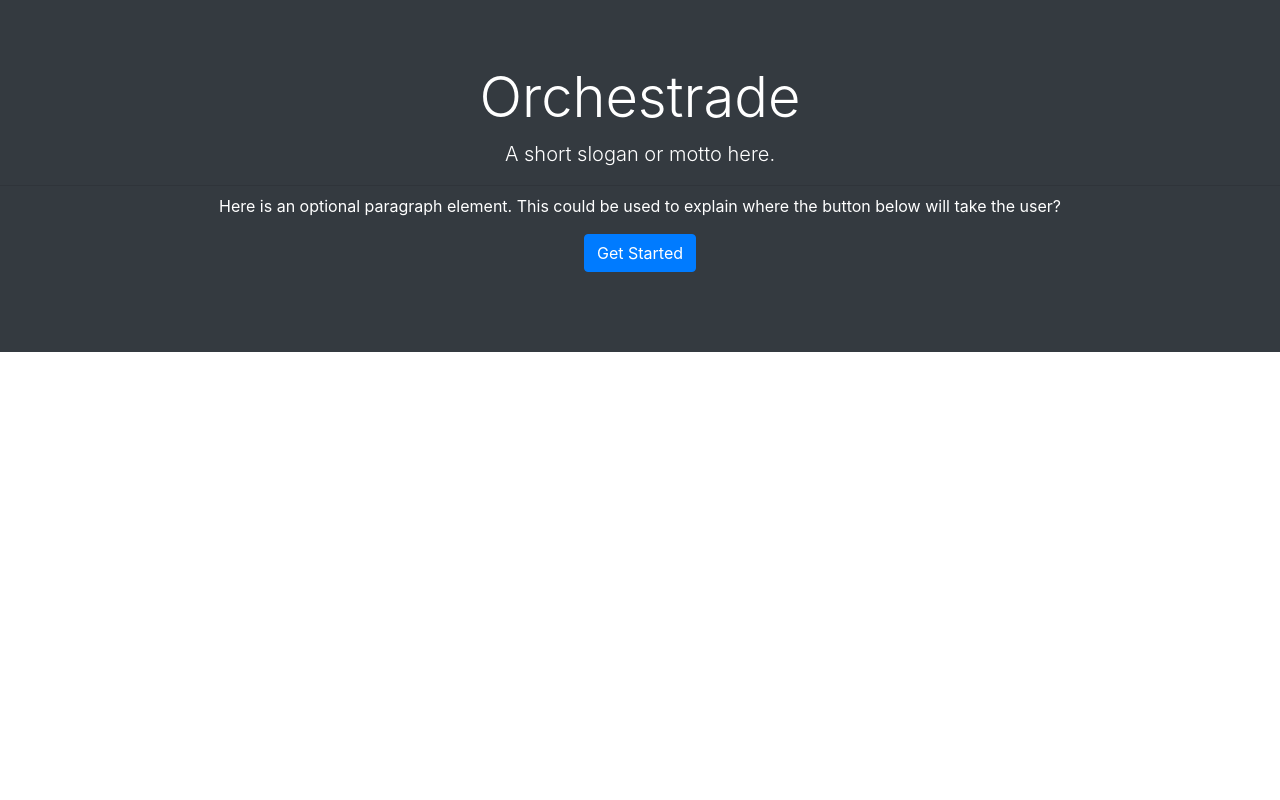
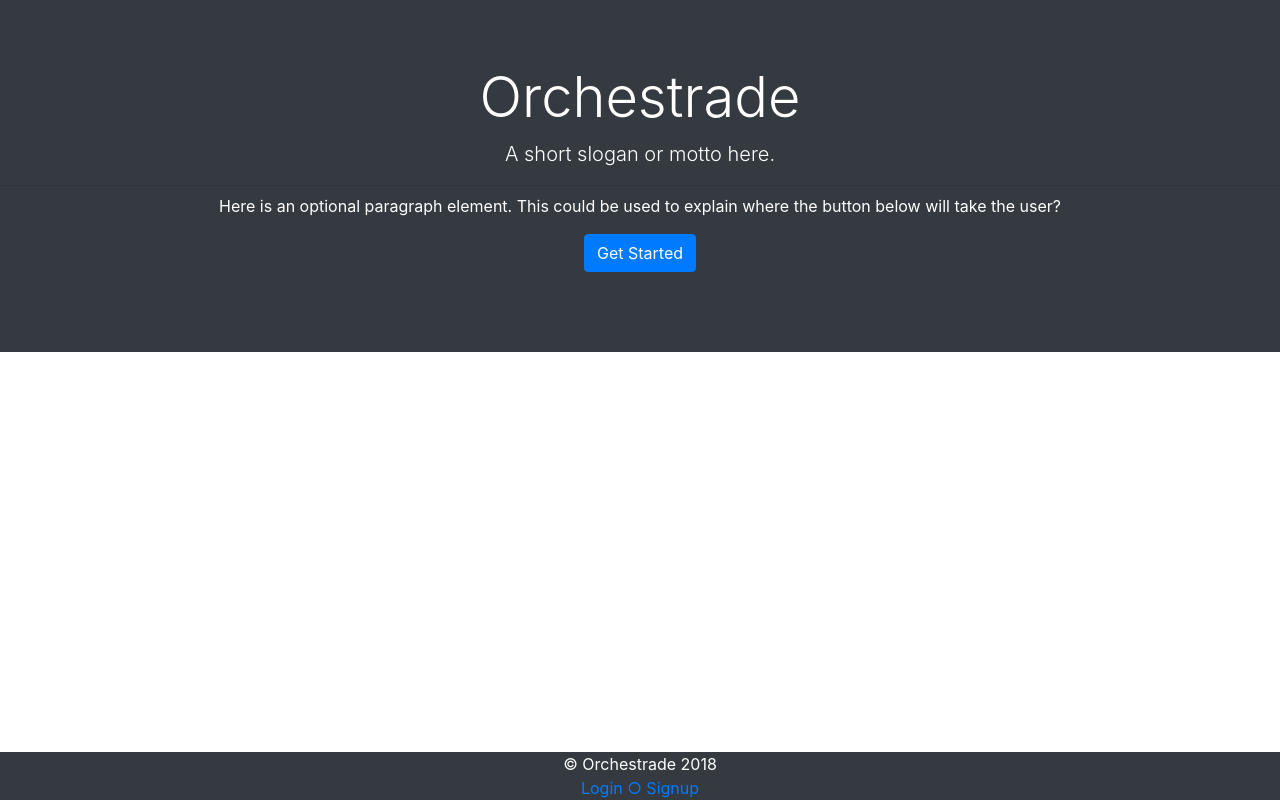
Before and after one commit to arinarooji/orchestrade, a React (Create React App) app in the folder client/: page / in a window 1280 px wide. Built offline with nearby package versions, Linux system fonts and the light colour scheme.

Commit message:
fixed footer component

```diff
--- /dev/null
+++ b/client/src/components/Footer/Footer.css
@@ -0,0 +1,9 @@
+.index-footer {
+    position: fixed;
+    left: 0;
+    bottom: 0;
+    width: 100%;
+    background-color: red;
+    color: white;
+    text-align: center;
+}
--- /dev/null
+++ b/client/src/components/Footer/Footer.js
@@ -0,0 +1,16 @@
+import React from 'react';
+import "./Footer.css";
+
+const Footer = (props) => {
+    return (
+        <div className="text-center bg-dark text-white index-footer">
+            <footer>
+                &copy; Orchestrade 2018
+                <br/>
+                <a href="#">Login &#9675; Signup</a>
+            </footer>
+        </div>
+    );
+};
+
+export default Footer;
--- /dev/null
+++ b/client/src/components/Footer/index.js
@@ -0,0 +1 @@
+export { default } from "./Footer";
--- a/client/src/pages/IndexPage/IndexPage.js
+++ b/client/src/pages/IndexPage/IndexPage.js
@@ -1,11 +1,13 @@
 import React, { Component } from 'react';
 import Jumbo from '../../components/Jumbo';
+import Footer from '../../components/Footer';
 
 class IndexPage extends Component {
     render() {
       return (
         <div>
           <Jumbo/>
+          <Footer/>
         </div>
       );
     }
```
